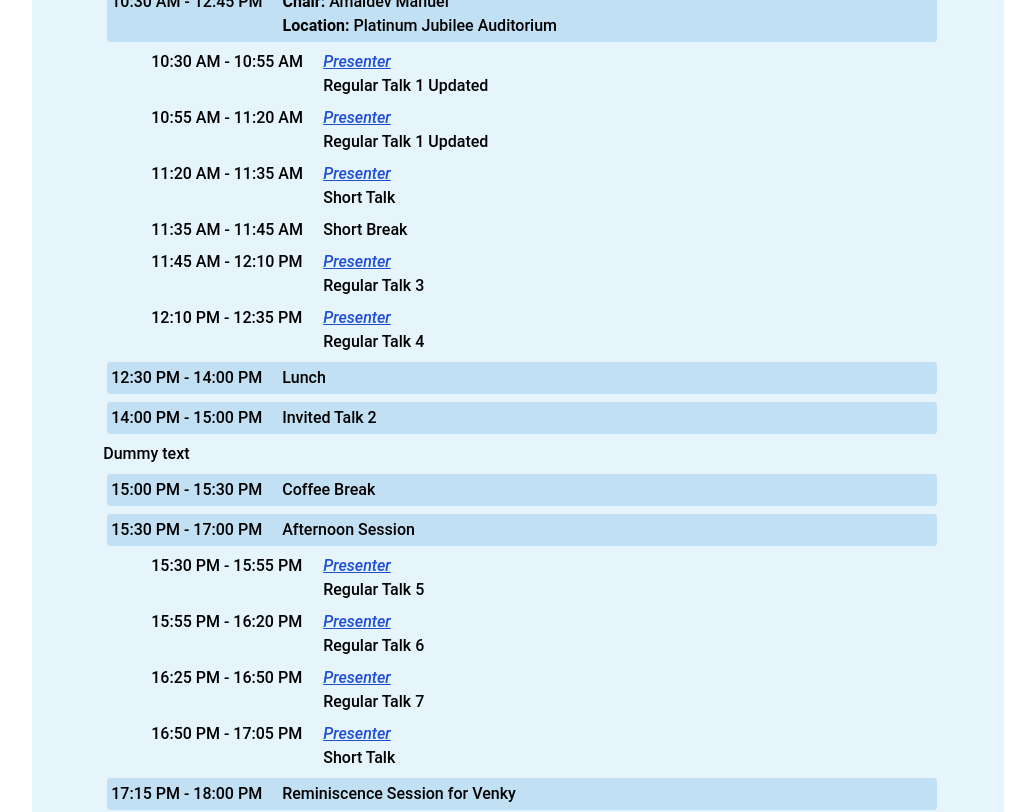
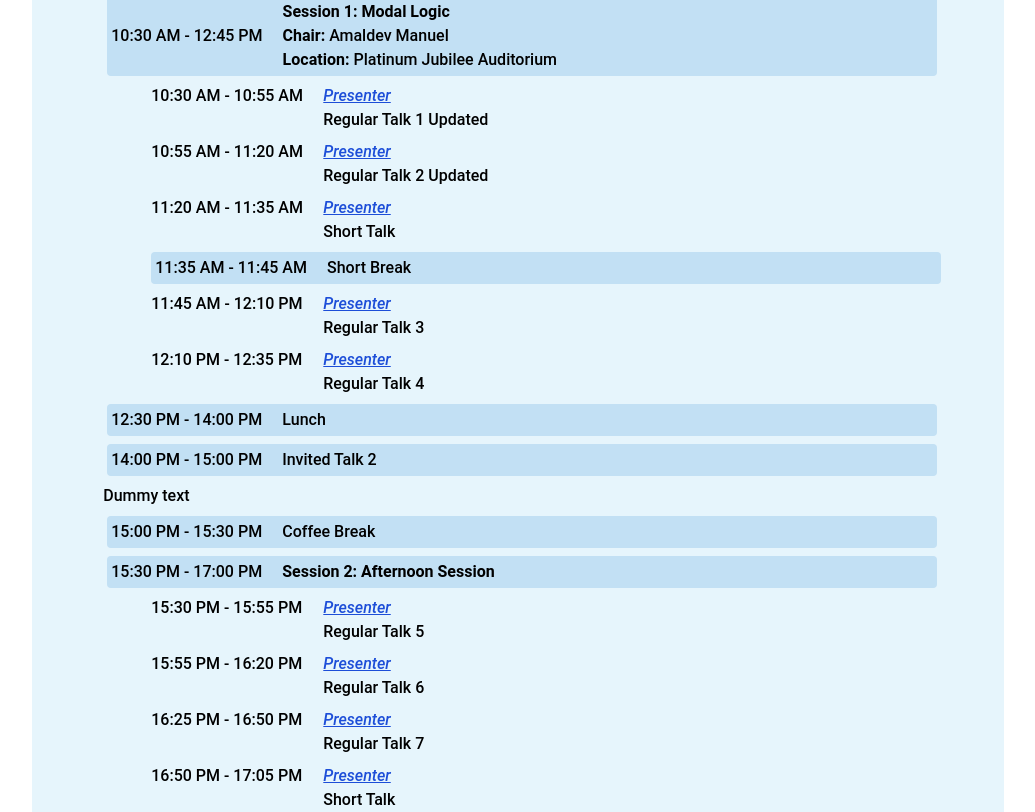
Before and after one commit to RajivDalal/RHPL, a React (Vite) app in the folder rhpl-web/: page /programme in a window 1280 px wide. Shown: the part 760-1572 px from the top of the page, without its empty margins (122-1157 px from the left). Built offline with nearby package versions, Linux system fonts and the light colour scheme; a web font is replaced by a local one.

Commit message:
feat: Added Tabs to program

```diff
--- a/rhpl-web/src/pages/programme.jsx
+++ b/rhpl-web/src/pages/programme.jsx
@@ -1,3 +1,6 @@
+import React, { useState } from "react";
+import Tabs from "../components/tabs.jsx";
+
 const ProgrammeRow = ({ time, title }) => {
   return (
     <div className="w-full m-1 flex bg-dayBlue p-1 rounded">
@@ -9,29 +12,48 @@ const ProgrammeRow = ({ time, title }) => {
 
 const SessionHeader = ({ time, number, title, chair, location }) => {
   return (
-    <>
     <div className="w-full m-1 bg-dayBlue p-1 rounded">
-      <div className="flex items-center" >
+      <div className="flex items-center">
         <span className="w-41 text-left">{time}</span>
         <div className="flex flex-col">
-          <span className="flex-1 pl-5 font-bold">Session {number}: {title}</span>
-          <span className="block flex-1 pl-5 font-medium"><b>Chair:</b> {chair}</span>
-          <span className="block flex-1 pl-5 font-medium"><b>Location:</b> {location}</span>
+          <span className="flex-1 pl-5 font-bold">
+            Session {number}: {title}
+          </span>
+          {chair && (
+            <span className="block flex-1 pl-5 font-medium">
+              <b>Chair:</b> {chair}
+            </span>
+          )}
+          {location && (
+            <span className="block flex-1 pl-5 font-medium">
+              <b>Location:</b> {location}
+            </span>
+          )}
         </div>
       </div>
     </div>
-    </>
   );
 };
 
-const Talk = ({ time, presenterLink = "#" , presenter ,title, abstract = " ", affiliation = "" }) => {
+const Talk = ({
+  time,
+  presenterLink = "#",
+  presenter,
+  title,
+  abstract = " ",
+  affiliation = "",
+}) => {
   return (
     <div className="flex gap-4">
       <span className="w-40 pl-1">{time}</span>
       <div className="flex flex-col">
+        {presenter && (
           <span className="italic">
-          <a href={presenterLink} className="underline text-blue-700">{presenter}</a>
+            <a href={presenterLink} className="underline text-blue-700">
+              {presenter}
+            </a>
           </span>
+        )}
         <span>{title}</span>
       </div>
       <div>
@@ -45,20 +67,26 @@ const Talk = ({ time, presenterLink = "#" , presenter ,title, abstract = " ", af
 };
 
 const Programme = () => {
+  const [activeDay, setActiveDay] = useState("monday");
+
+  const dayTabs = [
+    { id: "monday", label: "Monday, 17th December" },
+    { id: "tuesday", label: "Tuesday, 18th December" },
+    { id: "wednesday", label: "Wednesday, 19th December" },
+  ];
+
   return (
     <div className="content">
+      <p className="contain py-10 space-y-2">
+        <h1 className="text-[27px] font-bold">Programme</h1>
+        <hr className="border-black pb-4" />
 
-      <p className="contain py-10 space-y-2">
+        <Tabs tabs={dayTabs} activeTab={activeDay} setActiveTab={setActiveDay} />
 
-      <h1 className="text-[27px] font-bold">Programme</h1>
-
-      <hr className="border-black pb-4"/>
-
-      {/* Day Header */}
-      <div className="m-1 bg-dayBlue text-center w-full p-1 font-semibold">
-        Monday, 17th December
-      </div>
-
+        <div className="pt-5">
+        {/* MONDAY PROGRAMME */}
+        {activeDay === "monday" && (
+          <div className="space-y-2">
             {/* Invited Talk 1 */}
             <ProgrammeRow
               time="09:00 AM - 10:00 AM"
@@ -83,61 +111,37 @@ const Programme = () => {
 
             {/* Inside Morning Session */}
             <div className="w-full m-1 pl-10 space-y-2">
-
-        {/* Talk 1 */}
               <Talk
                 time="10:30 AM - 10:55 AM"
                 presenter="Presenter"
                 title="Regular Talk 1 Updated"
               />
-
-        {/* Talk 2 */}
               <Talk
                 time="10:55 AM - 11:20 AM"
                 presenter="Presenter"
-          title="Regular Talk 1 Updated"
+                title="Regular Talk 2 Updated"
+              />
+              <Talk
+                time="11:20 AM - 11:35 AM"
+                presenter="Presenter"
+                title="Short Talk"
               />
 
-        {/* Short Talk */}
-        <div className="flex gap-4">
-          <span className="w-40 pl-1">11:20 AM - 11:35 AM</span>
-          <div className="flex flex-col">
-            <span className="italic">
-              <a href="#" className="underline text-blue-700">Presenter</a>
-            </span>
-            <span>Short Talk</span>
-          </div>
-        </div>
+              <ProgrammeRow
+                time="11:35 AM - 11:45 AM"
+                title="Short Break"
+              />
 
-        {/* Break */}
-        <div className="flex gap-4">
-          <span className="w-40 pl-1">11:35 AM - 11:45 AM</span>
-          <div className="flex flex-col">
-            <span>Short Break</span>
-          </div>
-        </div>
-
-        {/* Talk 3 */}
-        <div className="flex gap-4">
-          <span className="w-40 pl-1">11:45 AM - 12:10 PM</span>
-          <div className="flex flex-col">
-            <span className="italic">
-              <a href="#" className="underline text-blue-700">Presenter</a>
-            </span>
-            <span>Regular Talk 3</span>
-          </div>
-        </div>
-
-        {/* Talk 4 */}
-        <div className="flex gap-4">
-          <span className="w-40 pl-1" >12:10 PM - 12:35 PM</span>
-          <div className="flex flex-col">
-            <span className="italic">
-              <a href="#" className="underline text-blue-700">Presenter</a>
-            </span>
-            <span>Regular Talk 4</span>
-          </div>
-        </div>
+              <Talk
+                time="11:45 AM - 12:10 PM"
+                presenter="Presenter"
+                title="Regular Talk 3"
+              />
+              <Talk
+                time="12:10 PM - 12:35 PM"
+                presenter="Presenter"
+                title="Regular Talk 4"
+              />
             </div>
 
             {/* Lunch */}
@@ -160,57 +164,33 @@ const Programme = () => {
             />
 
             {/* Afternoon Session */}
-      <ProgrammeRow
+            <SessionHeader
               time="15:30 PM - 17:00 PM"
+              number={2}
               title="Afternoon Session"
             />
 
-      {/* Inside Afternoon Session */}
             <div className="w-full m-1 pl-10 space-y-2">
-
-        {/* Talk 5 */}
-        <div className="flex gap-4">
-          <span className="w-40 pl-1">15:30 PM - 15:55 PM</span>
-          <div className="flex flex-col">
-            <span className="italic">
-              <a href="#" className="underline text-blue-700">Presenter</a>
-            </span>
-            <span>Regular Talk 5</span>
-          </div>
-        </div>
-
-        {/* Talk 6 */}
-        <div className="flex gap-4">
-          <span className="w-40 pl-1">15:55 PM - 16:20 PM</span>
-          <div className="flex flex-col">
-            <span className="italic">
-              <a href="#" className="underline text-blue-700">Presenter</a>
-            </span>
-            <span>Regular Talk 6</span>
-          </div>
-        </div>
-
-        {/* Talk 7 */}
-        <div className="flex gap-4">
-          <span className="w-40 pl-1">16:25 PM - 16:50 PM</span>
-          <div className="flex flex-col">
-            <span className="italic">
-              <a href="#" className="underline text-blue-700">Presenter</a>
-            </span>
-            <span>Regular Talk 7</span>
-          </div>
-        </div>
-
-        {/* Short Talk */}
-        <div className="flex gap-4">
-          <span className="w-40 pl-1">16:50 PM - 17:05 PM</span>
-          <div className="flex flex-col">
-            <span className="italic">
-              <a href="#" className="underline text-blue-700">Presenter</a>
-            </span>
-            <span>Short Talk</span>
-          </div>
-        </div>
+              <Talk
+                time="15:30 PM - 15:55 PM"
+                presenter="Presenter"
+                title="Regular Talk 5"
+              />
+              <Talk
+                time="15:55 PM - 16:20 PM"
+                presenter="Presenter"
+                title="Regular Talk 6"
+              />
+              <Talk
+                time="16:25 PM - 16:50 PM"
+                presenter="Presenter"
+                title="Regular Talk 7"
+              />
+              <Talk
+                time="16:50 PM - 17:05 PM"
+                presenter="Presenter"
+                title="Short Talk"
+              />
             </div>
 
             {/* Reminiscence */}
@@ -218,9 +198,29 @@ const Programme = () => {
               time="17:15 PM - 18:00 PM"
               title="Reminiscence Session for Venky"
             />
-      {/* Color Code Later */}
             <div>Dummy text</div>
+          </div>
+        )}
 
+        {/* TUESDAY PROGRAMME (placeholder for now) */}
+        {activeDay === "tuesday" && (
+          <div className="m-1">
+            <span className="block font-medium">
+              Programme for Tuesday will be updated soon.
+            </span>
+          </div>
+        )}
+
+        {/* WEDNESDAY PROGRAMME (placeholder for now) */}
+        {activeDay === "wednesday" && (
+          <div className="m-1">
+            <span className="block font-medium">
+              Programme for Wednesday will be updated soon.
+            </span>
+          </div>
+        )}
+
+        </div>
       </p>
     </div>
   );
```
Lines whose indentation alone changed are shown as unchanged.
